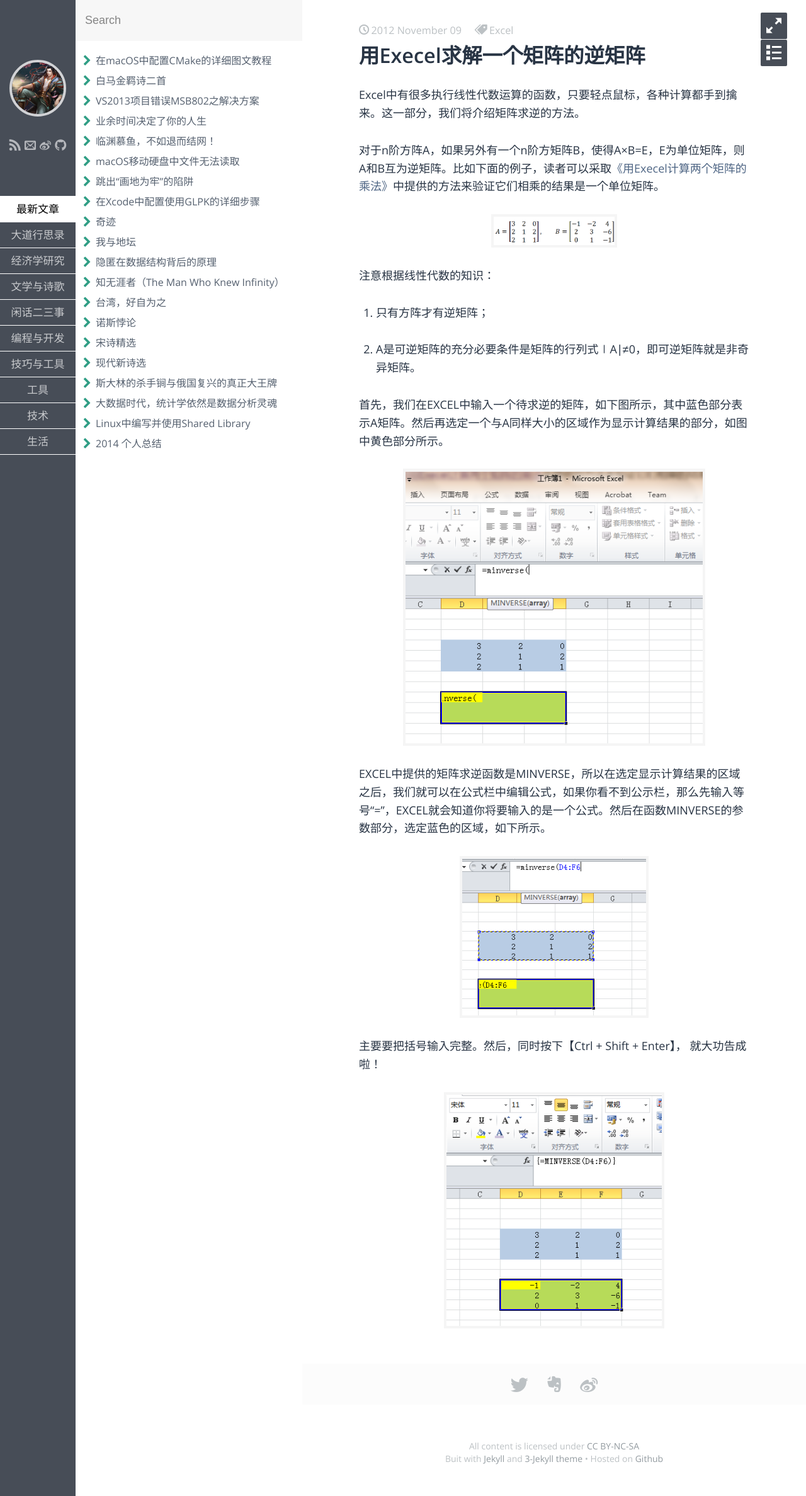
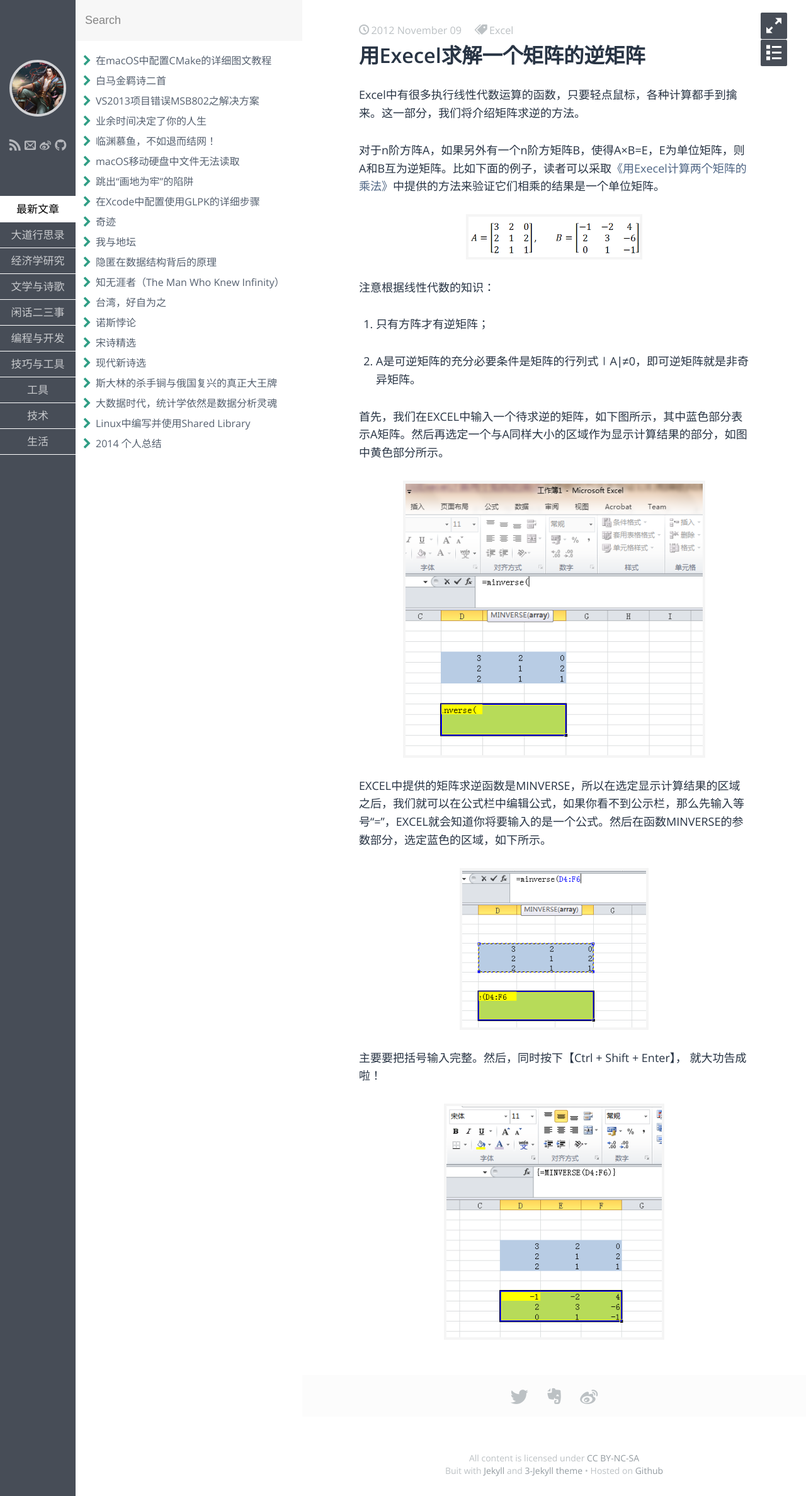
Before and after one commit to fzuo/baimafujinji, a Jekyll site: the page built from _posts/tool/2012-11-09-excel-inverse-matrix.md, in a window 1280 px wide. Shown: the whole page at 63% size. Built offline with Jekyll 4.4.1, drawn with Linux system fonts in a browser that asks for light colours; some web fonts are replaced.

Commit message:
Update 2012-11-09-excel-inverse-matrix.md

```diff
--- a/_posts/tool/2012-11-09-excel-inverse-matrix.md
+++ b/_posts/tool/2012-11-09-excel-inverse-matrix.md
@@ -11,7 +11,7 @@
 对于n阶方阵A，如果另外有一个n阶方矩阵B，使得A×B=E，E为单位矩阵，则A和B互为逆矩阵。比如下面的例子，读者可以采取[《用Execel计算两个矩阵的乘法》](https://fzuo.github.io/2012/11/08/excel-matrix-mul.html)中提供的方法来验证它们相乘的结果是一个单位矩阵。
 
 <p align="center">
-<img src="https://fzuo.github.io/assets/img/excel/excel06.png" width="200">
+<img src="https://fzuo.github.io/assets/img/excel/excel06.png" width="280">
 </p>
 
 注意根据线性代数的知识：
```
